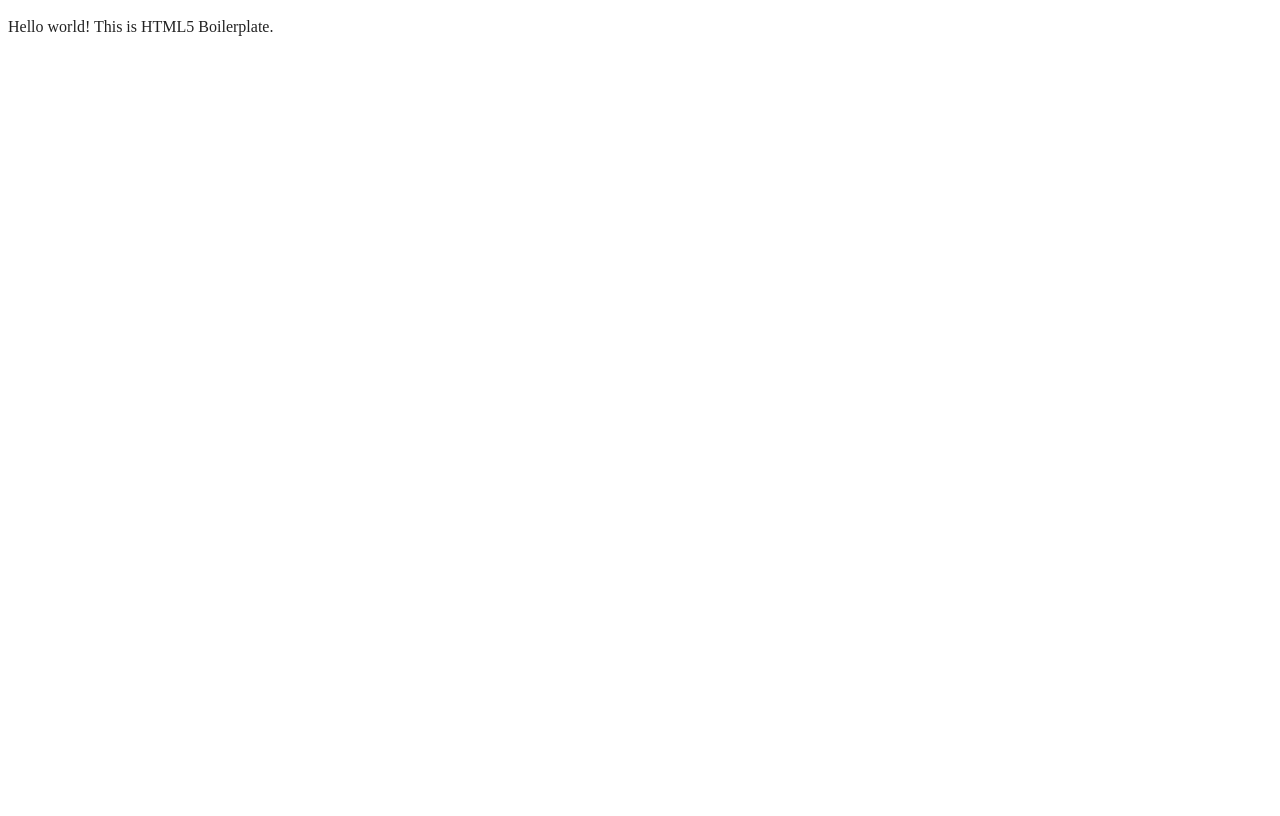
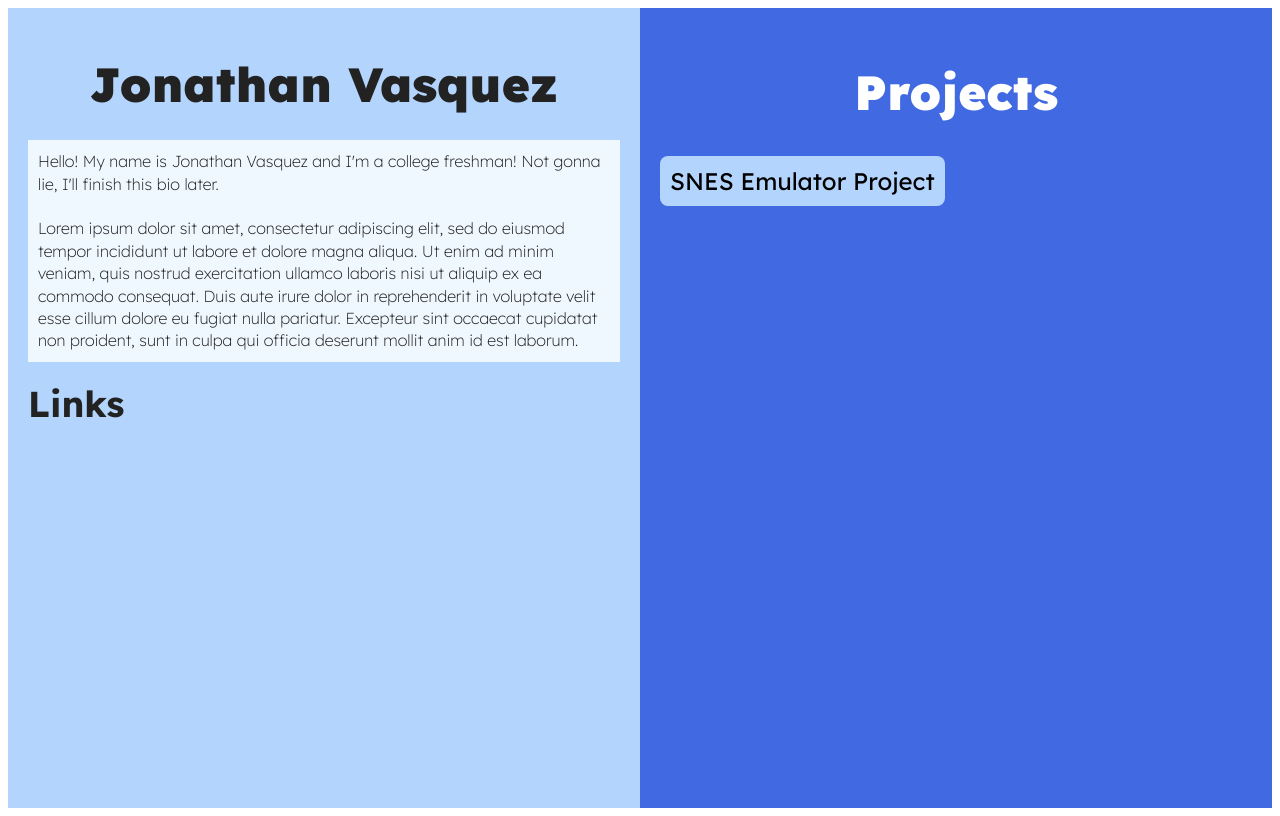
Before and after one commit to jv40/JV-Project-Portfolio, a website built with webpack: page index.html in a window 1280 px wide. Built offline with nearby package versions, Linux system fonts and the light colour scheme.

Commit message:
Home and SNES Pages created and CSS formatted
Home Page around 70% complete
SNES Page needs more work

```diff
--- a/css/style.css
+++ b/css/style.css
@@ -12,6 +12,8 @@
    ========================================================================== */
 
 html {
+  font-family: Lexend;
+  font-weight: 200;
   color: #222;
   font-size: 1em;
   line-height: 1.4;
@@ -83,6 +85,87 @@ textarea {
 /* ==========================================================================
    Author's custom styles
    ========================================================================== */
+
+body {
+  height:100%;
+}
+
+/* ------- Headers -------- */
+h1{
+  font-weight: 900;
+  font-size: 48px;
+  line-height: 1.0;
+  text-align:center;
+}
+
+h2{
+  font-weight: 900;
+  color: white;
+  font-size: 48px;
+  line-height: 1.0;
+  text-align:center;
+}
+
+#links{
+  font-size: 36px;
+  font-weight: 700;
+  text-align:left;
+}
+/* ------------------------ */
+
+p{
+  background-color: aliceblue;
+  padding: 10px;
+}
+
+button{
+  font-family: Lexend;
+  font-weight: 400;
+  font-size: 24px;
+  padding: 10px;
+  background-color: #b3d4fc;
+  border-radius: 8px;
+  border:none;
+}
+
+a, button{
+  text-decoration: none;
+  color: black;
+}
+
+.projectButton{
+  display: flex;
+}
+
+.leftSide{
+  width: 50%;
+  background-color: #b3d4fc;
+  padding: 20px;
+}
+
+.rightSide{
+  width: 50%;
+  background-color: royalblue;
+  padding: 20px;
+}
+
+.halfContainers{
+  display: flex;
+  height: 100vh;
+}
+
+/* ------- Project Page -------- */
+.section{
+
+}
+
+.sectionItem{
+  width: 50%;
+  margin-left: auto;
+  margin-right:auto;
+}
+
+/* ----------------------------- */
 
 /* ==========================================================================
    Helper classes
--- a/index.html
+++ b/index.html
@@ -20,13 +20,42 @@
 
   <link rel="manifest" href="site.webmanifest">
   <meta name="theme-color" content="#fafafa">
+
+  <!-- Lexend Font Initialization -->
+  <link rel="preconnect" href="https://fonts.googleapis.com">
+  <link rel="preconnect" href="https://fonts.gstatic.com" crossorigin>
+  <link href="https://fonts.googleapis.com/css2?family=Lexend:wght@100..900&display=swap" rel="stylesheet">
 </head>
 
 <body>
 
   <!-- Add your site or application content here -->
-  <p>Hello world! This is HTML5 Boilerplate.</p>
-  <script src="js/app.js"></script>
+
+  <div class = "halfContainers">
+    <div class = "leftSide">
+      <div class = "mainHeader">
+        <h1>Jonathan Vasquez</h1>
+      </div>
+
+
+      <div id = "aboutMe">
+        <p>Hello! My name is Jonathan Vasquez and I'm a college freshman! Not gonna lie, I'll finish this bio later. </br> </br> Lorem ipsum dolor sit amet, consectetur adipiscing elit, sed do eiusmod tempor incididunt ut labore et dolore magna aliqua. Ut enim ad minim veniam, quis nostrud exercitation ullamco laboris nisi ut aliquip ex ea commodo consequat. Duis aute irure dolor in reprehenderit in voluptate velit esse cillum dolore eu fugiat nulla pariatur. Excepteur sint occaecat cupidatat non proident, sunt in culpa qui officia deserunt mollit anim id est laborum.</p>
+      </div>
+
+      <h1 id = "links">Links</h1>
+    </div>
+
+    <div class = "rightSide">
+      <div class = "subHeader">
+        <h2>Projects</h2>
+      </div>
+
+      <button type = "button" class = "projectButton"><a href = "snes.html">SNES Emulator Project</a></button>
+      <script src="js/app.js"></script>
+    </div>
+  </div>
+
+
 
 </body>
 
```
Also changed, not shown: snes.html (added, +30 -0 lines).
